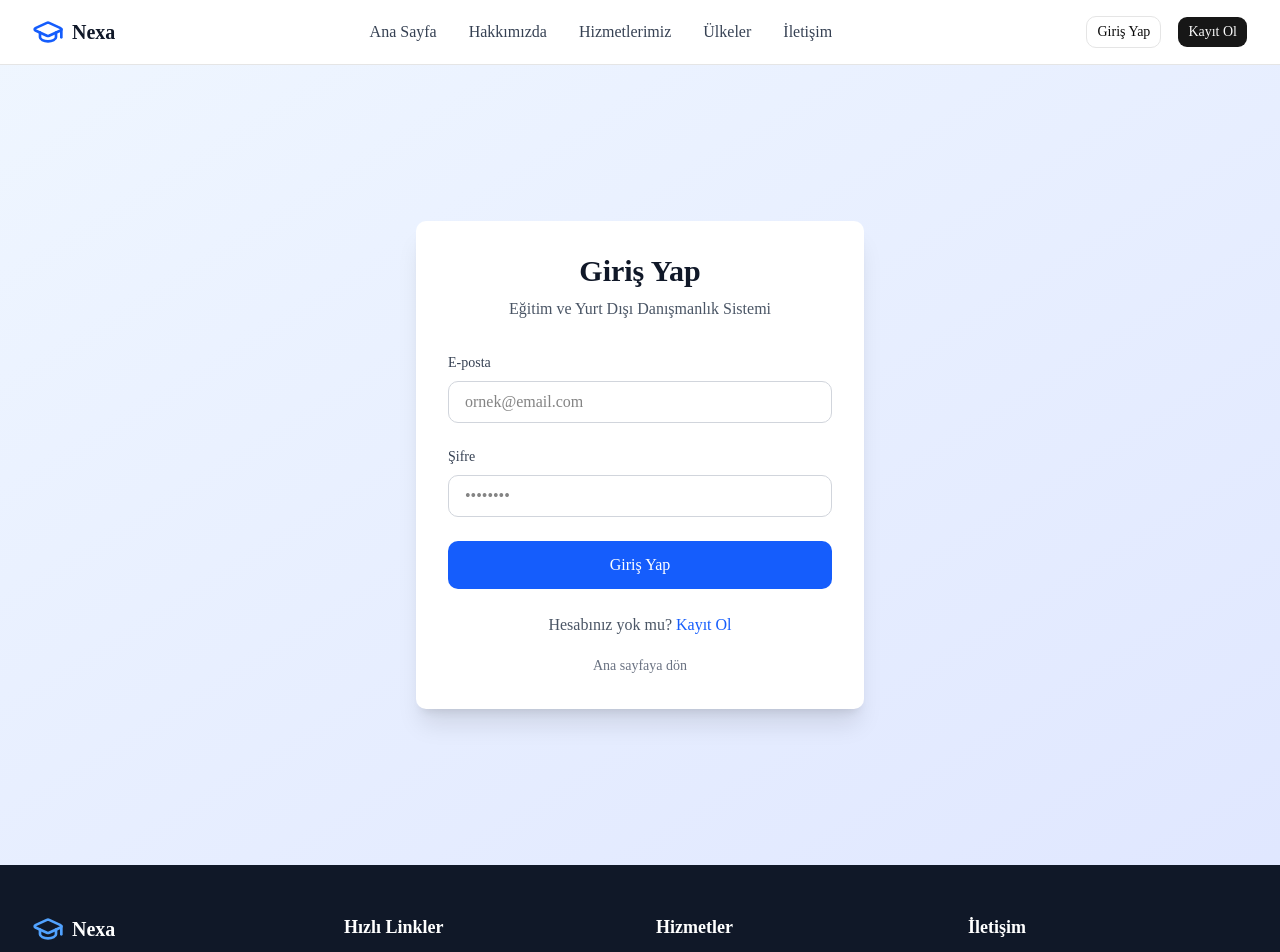
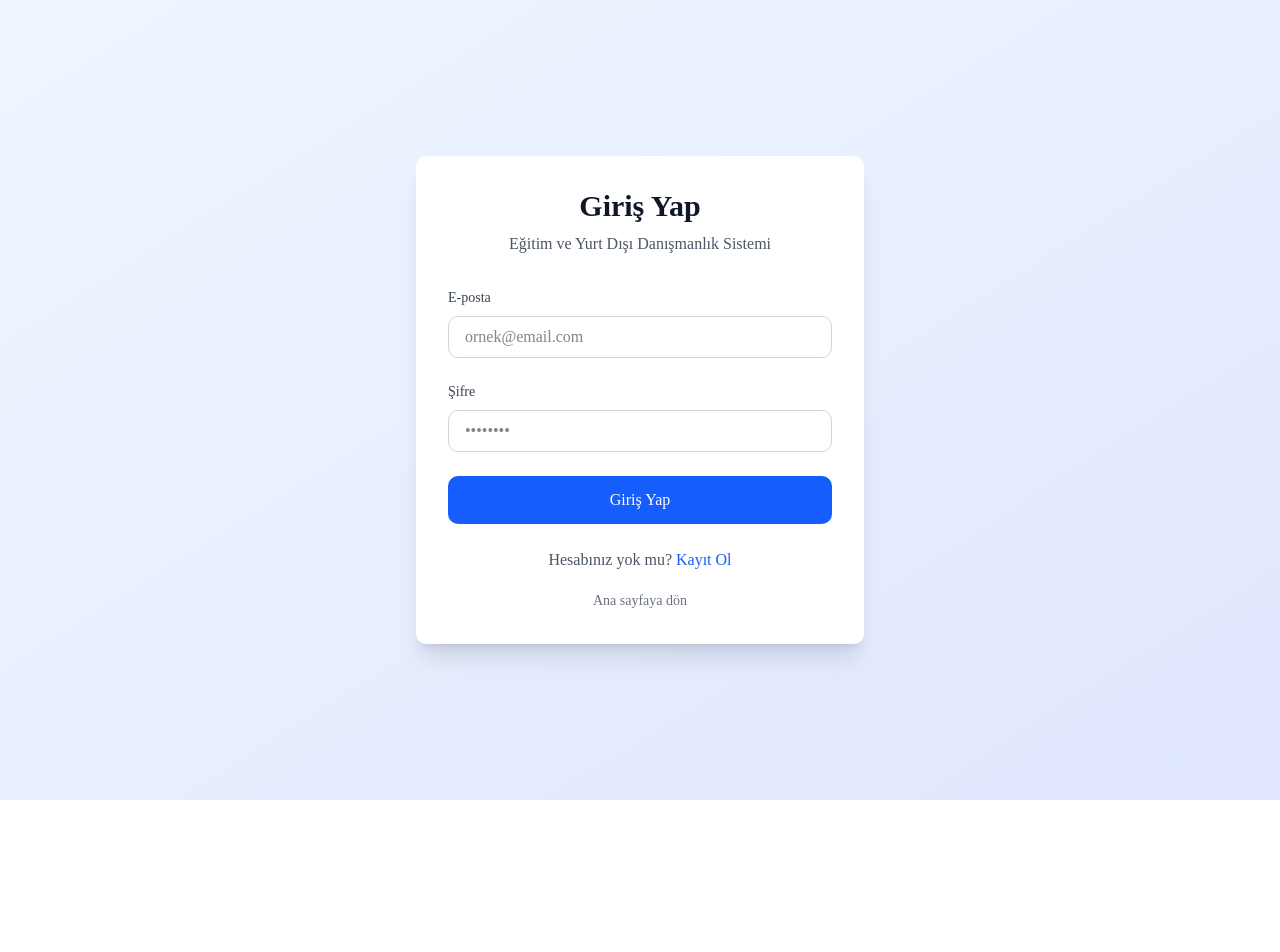
Before and after one commit to umuterdgn/yurt-disi-danismanlik, a Next.js app: page /login in a window 1280 px wide. Shown: the top 952 px of the page. After the commit the page ends 800 px from the top, so only its background shows below. Built offline with nearby package versions, Linux system fonts and the light colour scheme.

Commit message:
fix: remove public navbar/footer from root layout, add empty state to advisor students page

```diff
--- a/src/app/advisor/students/page.tsx
+++ b/src/app/advisor/students/page.tsx
@@ -91,7 +91,17 @@ export default async function AdvisorStudentsPage() {
               </TableRow>
             </TableHeader>
             <TableBody>
-              {students.map((student) => (
+              {students.length === 0 ? (
+                <TableRow>
+                  <TableCell colSpan={9} className="text-center py-8 text-gray-500">
+                    <div className="flex flex-col items-center justify-center space-y-2">
+                      <p className="text-lg font-medium">Henüz size atanmış bir öğrenci bulunmamaktadır.</p>
+                      <p className="text-sm">Öğrenci eklemek için "Öğrenci Ekle" butonunu kullanabilirsiniz.</p>
+                    </div>
+                  </TableCell>
+                </TableRow>
+              ) : (
+                students.map((student) => (
                   <TableRow key={student.id}>
                     <TableCell className="font-medium">{student.user.name}</TableCell>
                     <TableCell>{student.user.email}</TableCell>
@@ -111,7 +121,8 @@ export default async function AdvisorStudentsPage() {
                       </Link>
                     </TableCell>
                   </TableRow>
-              ))}
+                ))
+              )}
             </TableBody>
           </Table>
         </CardContent>
--- a/src/app/layout.tsx
+++ b/src/app/layout.tsx
@@ -2,8 +2,6 @@ import type { Metadata } from "next";
 import { Geist, Geist_Mono } from "next/font/google";
 import "./globals.css";
 import { Toaster } from "@/components/ui/sonner";
-import { PublicNavbar } from "@/components/public-navbar";
-import { PublicFooter } from "@/components/public-footer";
 
 const geistSans = Geist({
   variable: "--font-geist-sans",
@@ -27,13 +25,8 @@ export default function RootLayout({ children }: LayoutProps<"/">) {
       suppressHydrationWarning
       className={`${geistSans.variable} ${geistMono.variable} h-full antialiased`}
     >
-      {/* suppressHydrationWarning özelliğini body etiketine de ekledik 👇 */}
       <body className="min-h-full flex flex-col" suppressHydrationWarning>
-        <PublicNavbar />
-        <div className="flex-1">
-          {children}
-        </div>
-        <PublicFooter />
+        {children}
         <Toaster />
       </body>
     </html>
```
Lines whose indentation alone changed are shown as unchanged.
